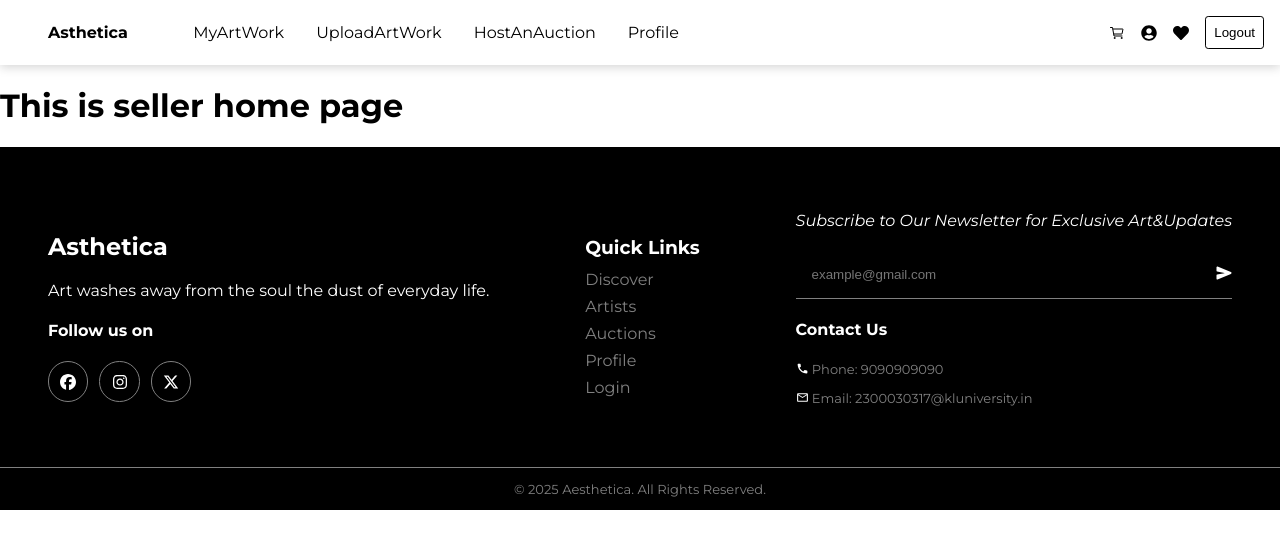
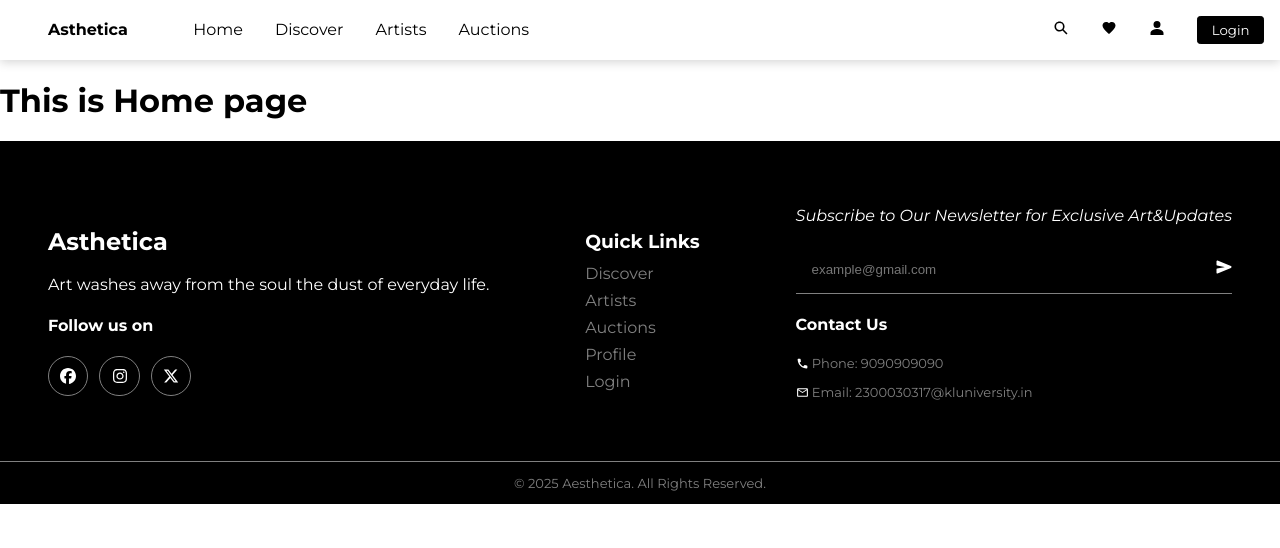
Before and after one commit to phanee27/CI-CD_SDP_Asthetica, a React (Vite) app in the folder asthetica/: page / in a window 1280 px wide. Shown: the top 548 px of the page. Built offline with nearby package versions, Linux system fonts and the light colour scheme.

Commit message:
moved the homepage from seller to customer in App.jsx

```diff
--- a/asthetica/src/App.jsx
+++ b/asthetica/src/App.jsx
@@ -15,8 +15,8 @@ function App() {
     <div>
       <BrowserRouter>
         {/* <AdminNavbar/> */}
-        <SellerNavbar/>
-        {/* <CustomerNavbar/> */}
+        {/* <SellerNavbar/> */}
+        <CustomerNavbar/>
         <Footer/>
       </BrowserRouter>
       {/* <ProfileModule/> */}
```
